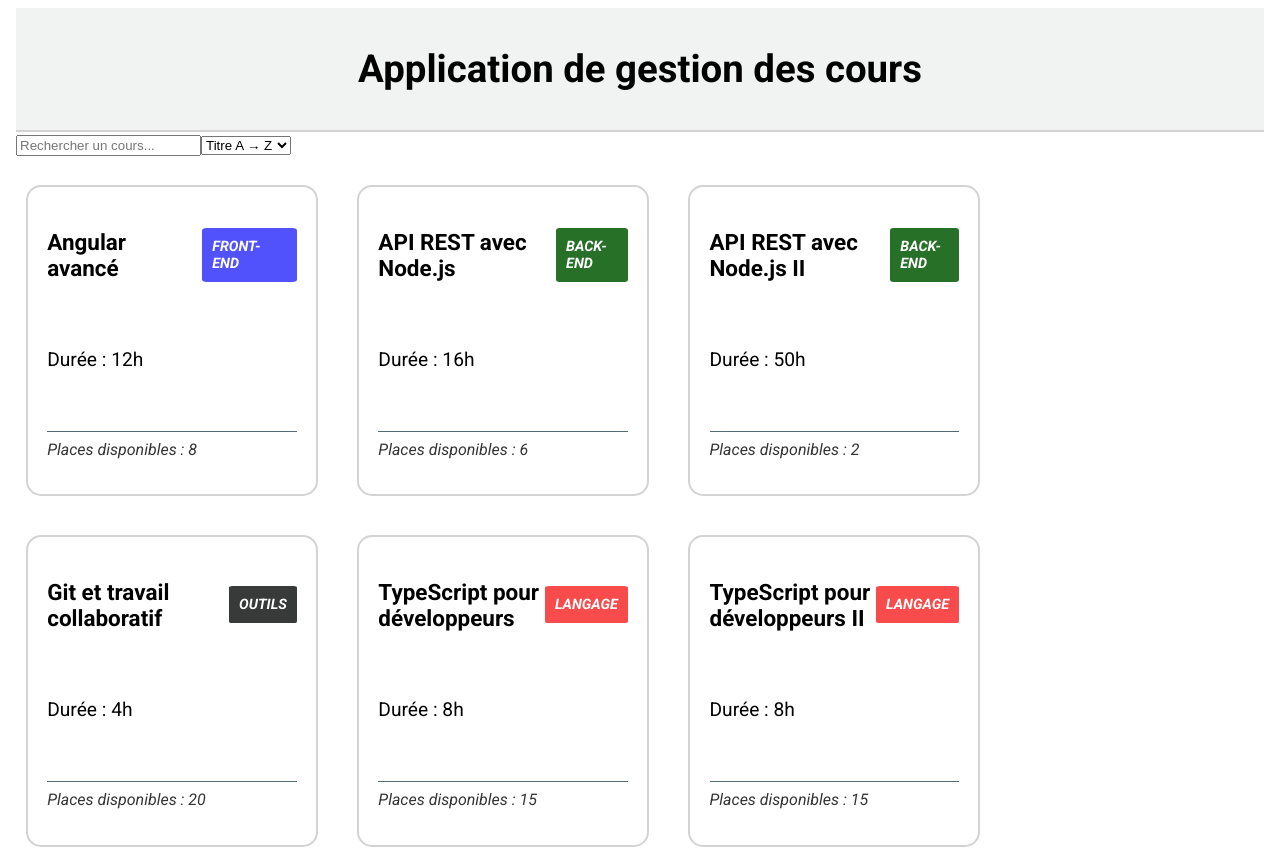
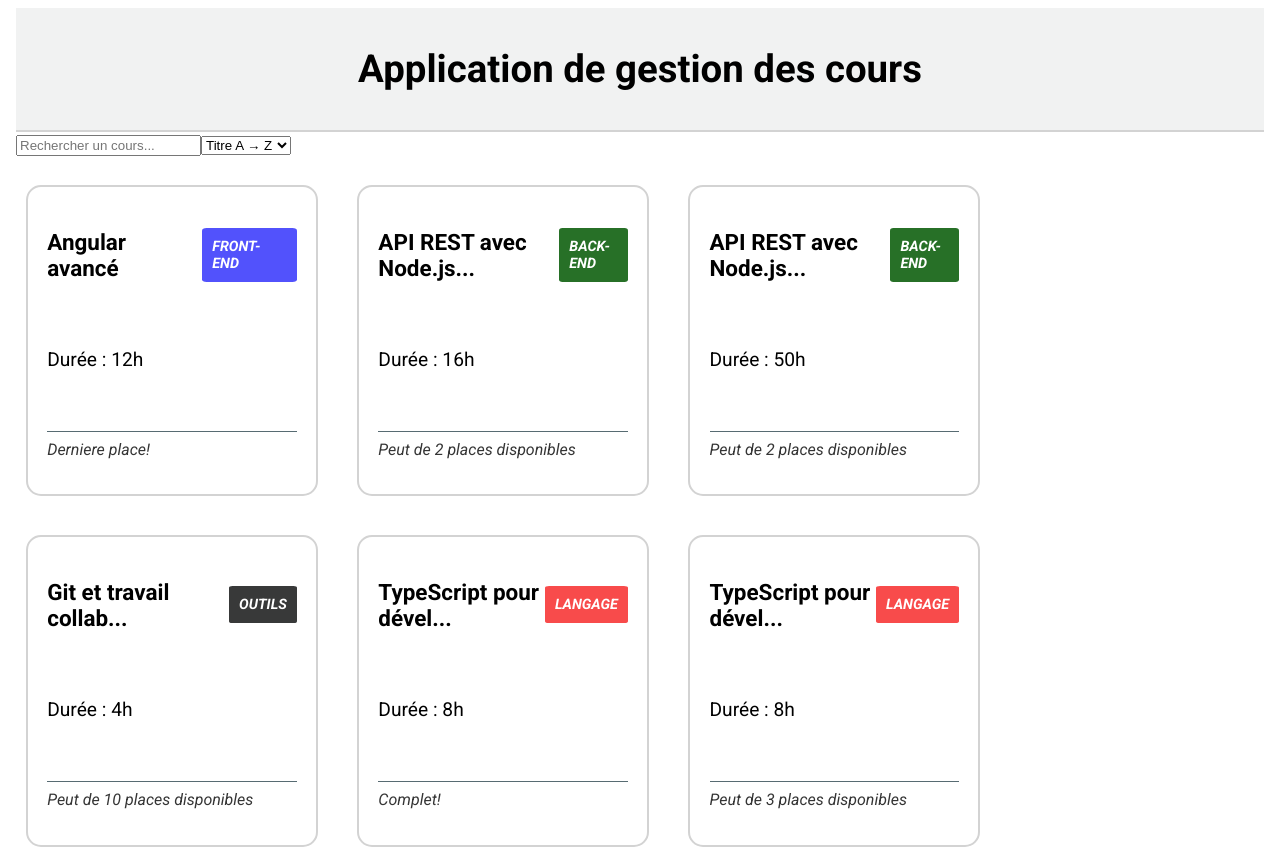
Before and after one commit to ayoubmarai/angular-demo, an Angular app: page / in a window 1280 px wide. Shown: the top 849 px of the page. Built offline with nearby package versions, Linux system fonts and the light colour scheme.

Commit message:
challenge + bonus

```diff
--- a/src/app/composants/liste-cours/liste-cours.html
+++ b/src/app/composants/liste-cours/liste-cours.html
@@ -10,7 +10,7 @@
     @for (c of cours | filtreCours: recherche | triCours: tri; track c.titre) {
       <article class="carte-cours" [class.actif]="c === coursActif" (click)="selectionner(c)">
         <span class="carte-titre-cont">
-          <h3 class="carte-cours-titre">{{ c.titre }}</h3>
+          <h3 class="carte-cours-titre">{{ c.titre | tronquer:21 }}</h3>
           @switch (c.categorie) {
             @case ('Front-end') {
               <span class="badge badge--frontend">{{ c.categorie | uppercase }}</span>
@@ -27,7 +27,7 @@
           }
         </span>
         <p class="carte-cours-duree">Durée : {{ c.duree }}</p>
-        <p class="carte-cours-places">Places disponibles : {{ c.places }}</p>
+        <p class="carte-cours-places">{{c.places | placesRestantes:10}}</p>
       </article>
     } @empty {
       <p class="liste-vide">Aucun cours ne correspond à la recherche.</p>
--- a/src/app/composants/liste-cours/liste-cours.ts
+++ b/src/app/composants/liste-cours/liste-cours.ts
@@ -3,6 +3,8 @@ import { FormsModule } from '@angular/forms';
 import { FiltreCoursPipe } from '../../pipes/filtre-cours-pipe';
 import { TriCoursPipe } from '../../pipes/tri-cours-pipe';
 import { UpperCasePipe } from '@angular/common';
+import { PlacesRestantesPipe } from '../../pipes/places-restantes-pipe';
+import { TronquerPipe } from '../../pipes/tronquer-pipe';
 
 export interface Cours {
   titre: string;
@@ -12,7 +14,7 @@ export interface Cours {
 }
 
 @Component({
-  imports: [FormsModule, FiltreCoursPipe, TriCoursPipe, UpperCasePipe],
+  imports: [FormsModule, FiltreCoursPipe, TriCoursPipe, UpperCasePipe, PlacesRestantesPipe, TronquerPipe],
   selector: 'app-liste-cours',
   styleUrl: './liste-cours.css',
   templateUrl: './liste-cours.html',
@@ -23,12 +25,12 @@ export class ListeCoursComponent {
   tri: 'asc' | 'desc' = 'asc';
   coursActif: Cours | null = null;
   cours: Cours[] = [
-    { titre: 'Angular avancé', categorie: 'Front-end', duree: '12h', places: 8 },
-    { titre: 'TypeScript pour développeurs', categorie: 'Langage', duree: '8h', places: 15 },
-    { titre: 'API REST avec Node.js', categorie: 'Back-end', duree: '16h', places: 6 },
-    { titre: 'TypeScript pour développeurs II', categorie: 'Langage', duree: '8h', places: 15 },
+    { titre: 'Angular avancé', categorie: 'Front-end', duree: '12h', places: 1 },
+    { titre: 'TypeScript pour développeurs', categorie: 'Langage', duree: '8h', places: 0 },
+    { titre: 'API REST avec Node.js', categorie: 'Back-end', duree: '16h', places: 2 },
+    { titre: 'TypeScript pour développeurs II', categorie: 'Langage', duree: '8h', places: 3 },
     { titre: 'API REST avec Node.js II', categorie: 'Back-end', duree: '50h', places: 2 },
-    { titre: 'Git et travail collaboratif', categorie: 'Outils', duree: '4h', places: 20 },
+    { titre: 'Git et travail collaboratif', categorie: 'Outils', duree: '4h', places: 10 },
   ];
 
   selectionner(c: Cours) {
--- /dev/null
+++ b/src/app/pipes/places-restantes-pipe.ts
@@ -0,0 +1,17 @@
+import { Pipe, PipeTransform } from '@angular/core';
+
+@Pipe({
+  name: 'placesRestantes',
+})
+export class PlacesRestantesPipe implements PipeTransform {
+  transform(places: number, seuil = 5): string {
+    if(places == 0)
+      return "Complet!"
+    else if (places == 1)
+      return "Derniere place!"
+    else if (places >= 2 && places <= seuil)
+      return "Peut de " + places + " places disponibles"
+    else return places + " places disponibles"
+
+  }
+}
--- /dev/null
+++ b/src/app/pipes/tronquer-pipe.ts
@@ -0,0 +1,19 @@
+import { Pipe, PipeTransform } from '@angular/core';
+
+@Pipe({
+  name: 'tronquer',
+})
+export class TronquerPipe implements PipeTransform {
+  transform(titre: string, max: number = 10): string {
+    let i = 0;
+    let result = "";
+    while(i < max && i < titre.length){
+      result += titre[i];
+      i++
+    }
+    if(i == max)
+      result += "..."
+    return result
+
+  }
+}
```
Also changed, not shown: 2 other files (tests, documents, lock files or other folders).
